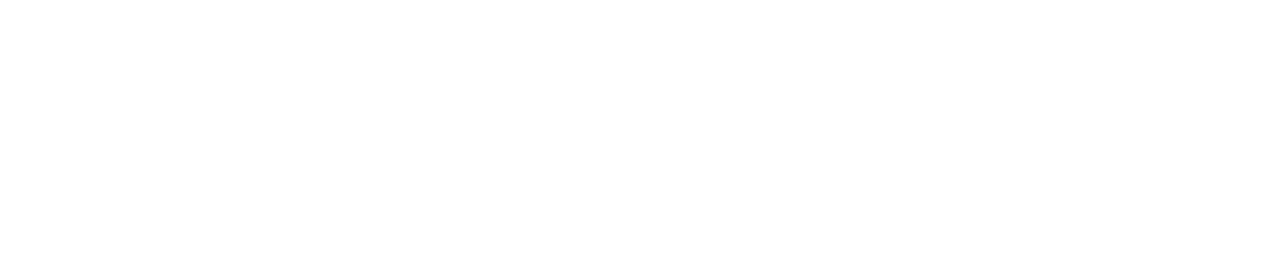
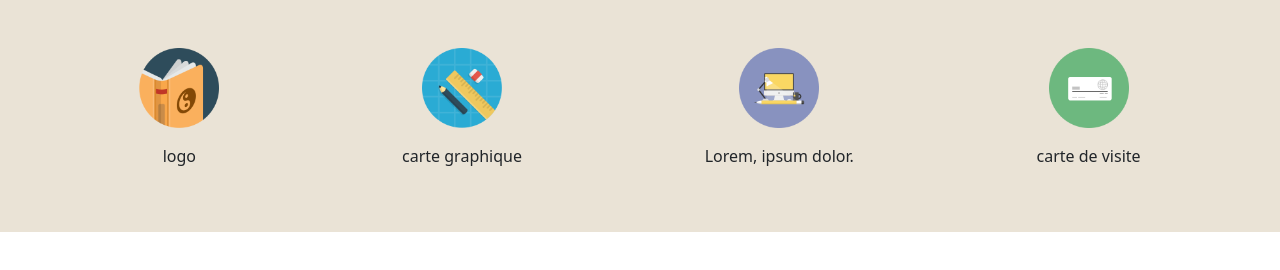
Before and after one commit to Osama-Jeb/Project-YoucommuniK-bootstrap, a website: page index.html in a window 1280 px wide. Drawn offline with nearby package versions, Linux system fonts and the light colour scheme.

Commit message:
icon eclosion

```diff
--- a/index.html
+++ b/index.html
@@ -1,5 +1,6 @@
 <!DOCTYPE html>
 <html lang="en">
+
 <head>
     <meta charset="UTF-8">
     <meta http-equiv="X-UA-Compatible" content="IE=edge">
@@ -7,7 +8,34 @@
     <title>Document</title>
     <link rel="stylesheet" href="./public/css/app.css">
 </head>
+
 <body>
+    <div class="bg-beige d-lg-flex justify-content-around p-5">
+        <div class="text-center">
+            <img src="./public/img/Logo-logo.png" width="80px" height="80px" alt="">
+            <p class="mt-3">logo</p>
+        </div>
+
+        <div class="text-center">
+            <img src="./public/img/icon-charte-graphic.png" width="80px" height="80px" alt="">
+            <p class="mt-3">carte graphique</p>
+        </div>
+
+        <div class="text-center">
+            <img src="./public/img/site-vitrine.png" width="80px" height="80px" alt="">
+            <p class="mt-3">Lorem, ipsum dolor.</p>
+        </div>
+
+        <div class="text-center">
+            <img src="./public/img/carte-visite.png" width="80px" height="80px" alt="">
+            <p class="mt-3">carte de visite</p>
+        </div>
+
+    </div>
+
+
+
+
 
 
 
@@ -19,4 +47,5 @@
 
     <script src="./node_modules/bootstrap/dist/js/bootstrap.bundle.js"></script>
 </body>
+
 </html>
```
